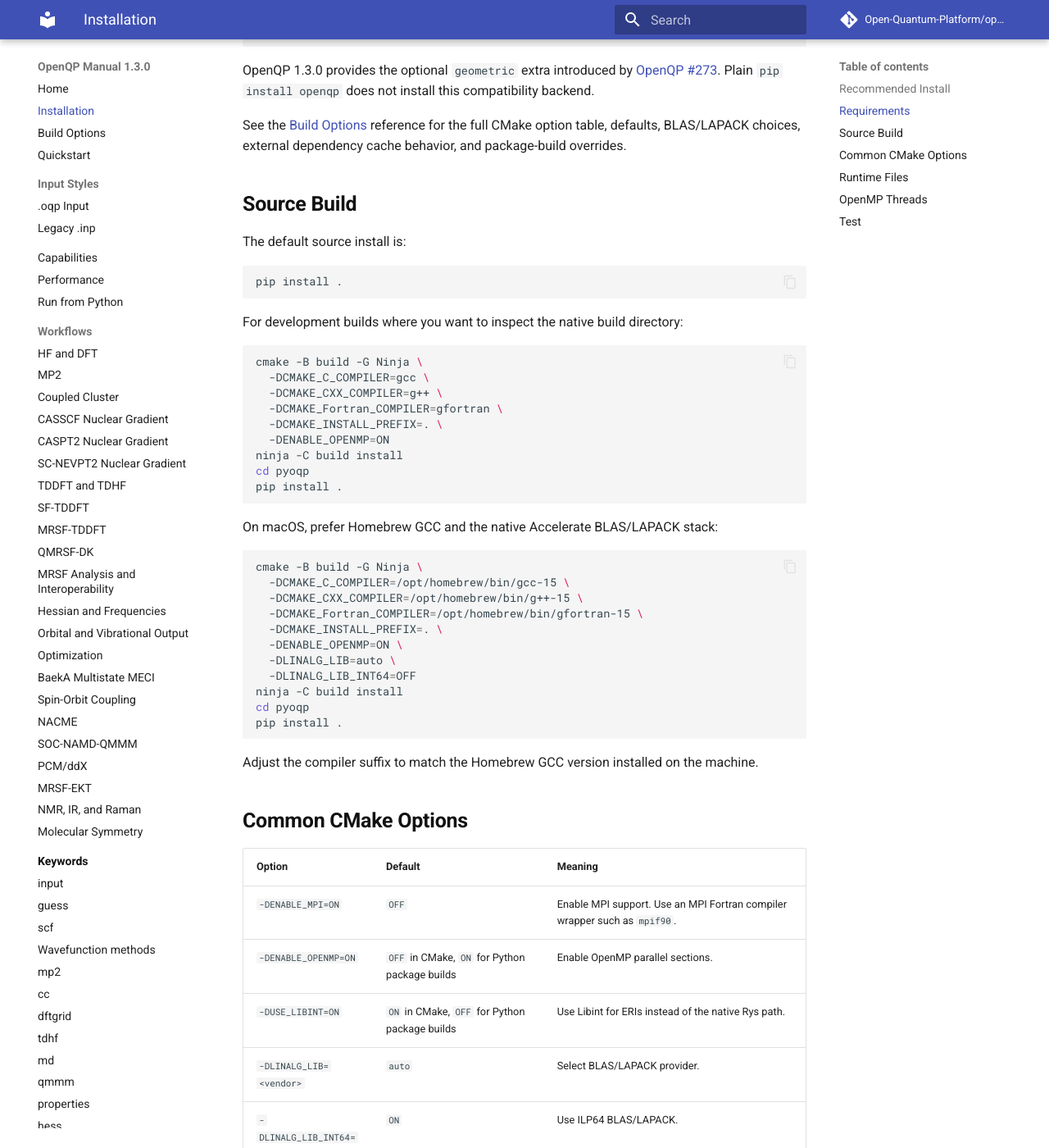
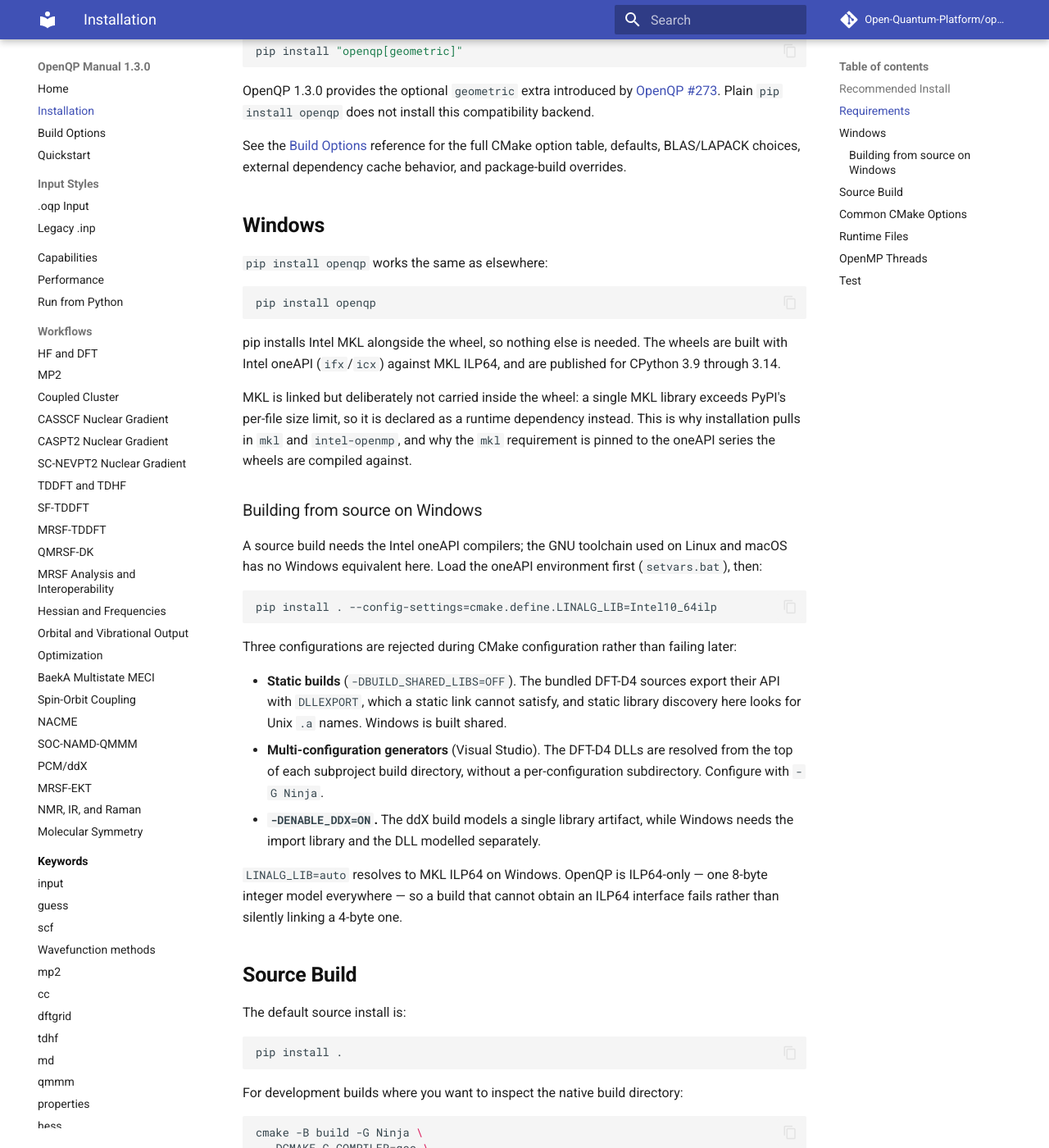
Before and after one commit to Open-Quantum-Platform/openqp-docs, an MkDocs documentation site: the page built from docs/installation.md, in a window 1280 px wide and 1400 px high, scrolled down 951 px. Shown: the whole window at 82% size. Built offline with MkDocs 1.6.1 and Material for MkDocs 9.7.7, drawn with Linux system fonts in a browser that asks for light colours; comment, search, counter and statistics services are not loaded; some of the changed text lies outside the part shown.

Commit message:
Document installing and building OpenQP on Windows
Windows support landed in OpenQP #359: wheels built with Intel oneAPI
(ifx/icx) against MKL ILP64, published for CPython 3.9-3.14.  The
project README carried a short Windows subsection, which is install
instructions living in an overview; per-platform detail belongs here, so
the README now links to this page instead.

Covers what a user actually hits: pip pulls MKL because the wheel does
not carry it (a single MKL library exceeds PyPI's per-file limit), the
Intel toolchain is required for a source build since there is no GNU
Fortran equivalent on Windows, and three configurations are rejected at
configure time rather than failing obscurely later -- static builds,
multi-config generators, and ENABLE_DDX.

Also corrects the Requirements list, which named GCC/G++/Gfortran
unconditionally.

Co-Authored-By: Claude Fable 5 <noreply@anthropic.com>

````diff
--- a/docs/installation.md
+++ b/docs/installation.md
@@ -23,7 +23,8 @@ files, and data files together. Normal command-line use does not require
 ## Requirements
 
 - Python 3.9 or newer
-- GCC, G++, and Gfortran
+- GCC, G++, and Gfortran on Linux and macOS; Intel oneAPI (`ifx`, `icx`) on
+  Windows, which has no GNU Fortran toolchain
 - CMake 3.25 or newer
 - BLAS/LAPACK
 - `cffi`, NumPy, and SciPy
@@ -46,6 +47,51 @@ Plain `pip install openqp` does not install this compatibility backend.
 See the [Build Options](build-options.md) reference for the full CMake option
 table, defaults, BLAS/LAPACK choices, external dependency cache behavior, and
 package-build overrides.
+
+## Windows
+
+`pip install openqp` works the same as elsewhere:
+
+```bat
+pip install openqp
+```
+
+pip installs Intel MKL alongside the wheel, so nothing else is needed. The
+wheels are built with Intel oneAPI (`ifx`/`icx`) against MKL ILP64, and are
+published for CPython 3.9 through 3.14.
+
+MKL is linked but deliberately not carried inside the wheel: a single MKL
+library exceeds PyPI's per-file size limit, so it is declared as a runtime
+dependency instead. This is why installation pulls in `mkl` and
+`intel-openmp`, and why the `mkl` requirement is pinned to the oneAPI series
+the wheels are compiled against.
+
+### Building from source on Windows
+
+A source build needs the Intel oneAPI compilers; the GNU toolchain used on
+Linux and macOS has no Windows equivalent here. Load the oneAPI environment
+first (`setvars.bat`), then:
+
+```bat
+pip install . --config-settings=cmake.define.LINALG_LIB=Intel10_64ilp
+```
+
+Three configurations are rejected during CMake configuration rather than
+failing later:
+
+- **Static builds** (`-DBUILD_SHARED_LIBS=OFF`). The bundled DFT-D4 sources
+  export their API with `DLLEXPORT`, which a static link cannot satisfy, and
+  static library discovery here looks for Unix `.a` names. Windows is built
+  shared.
+- **Multi-configuration generators** (Visual Studio). The DFT-D4 DLLs are
+  resolved from the top of each subproject build directory, without a
+  per-configuration subdirectory. Configure with `-G Ninja`.
+- **`-DENABLE_DDX=ON`.** The ddX build models a single library artifact, while
+  Windows needs the import library and the DLL modelled separately.
+
+`LINALG_LIB=auto` resolves to MKL ILP64 on Windows. OpenQP is ILP64-only — one
+8-byte integer model everywhere — so a build that cannot obtain an ILP64
+interface fails rather than silently linking a 4-byte one.
 
 ## Source Build
 
````
